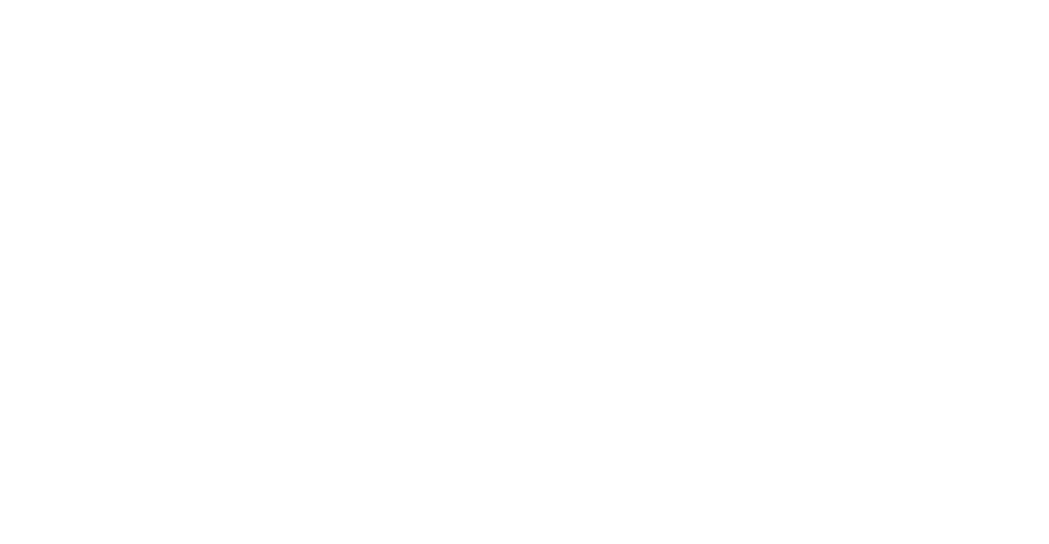
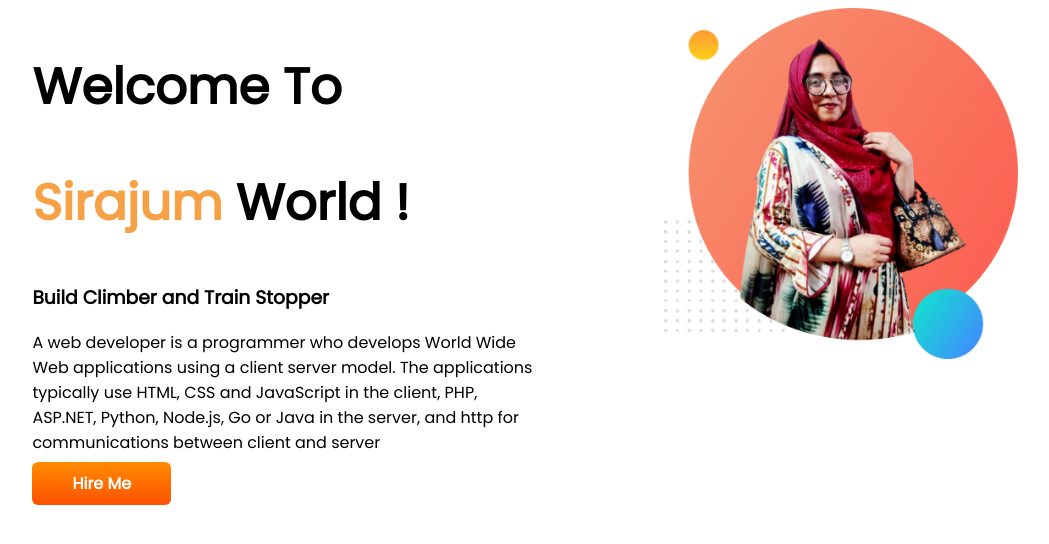
Before and after one commit to MuNiRa369/developer-portfolio, a plain HTML site: page index.html in a window 1280 px wide. Shown: the whole page, without its empty margins (102-1151 px from the left). Drawn offline with Linux system fonts and the light colour scheme.

Commit message:
1st step

```diff
--- a/index.html
+++ b/index.html
@@ -1,13 +1,33 @@
 <!DOCTYPE html>
 <html lang="en">
-<head>
-    <meta charset="UTF-8">
-    <meta http-equiv="X-UA-Compatible" content="IE=edge">
-    <meta name="viewport" content="width=device-width, initial-scale=1.0">
+  <head>
+    <meta charset="UTF-8" />
+    <meta http-equiv="X-UA-Compatible" content="IE=edge" />
+    <meta name="viewport" content="width=device-width, initial-scale=1.0" />
     <title>Munira Portfolio</title>
-    <link rel="stylesheet" href="style.css">
-</head>
-<body>
-
-</body>
+    <!-- favicon -->
+    <link rel="shortcut icon" href="showOff/chill.jpg" type="image/x-icon">
+    <!-- font style set -->
+    <link rel="preconnect" href="https://fonts.googleapis.com" />
+    <link rel="preconnect" href="https://fonts.gstatic.com" crossorigin />
+    <link href="https://fonts.googleapis.com/css2?family=Poppins&display=swap" rel="stylesheet" />
+    <!-- End of font style set -->
+    <link rel="stylesheet" href="style.css" />
+  </head>
+  <body>
+    <section>
+      <div class="half-width">
+        <h1>Welcome To</h1>
+        <h1><span class="or">Sirajum</span> World !</h1>
+        <h3>Build Climber and Train Stopper</h3>
+        <p>
+          A web developer is a programmer who develops World Wide Web applications using a client server model. The applications typically use HTML,
+          CSS and JavaScript in the client, PHP, ASP.NET, Python, Node.js, Go or Java in the server, and http for communications between client and
+          server
+        </p>
+        <a class="link-button" href="https://munira369.github.io/basic-html/">Hire Me</a>
+      </div>
+      <div class="half-width"><img src="showOff/my pic.png " alt="own picture" /></div>
+    </section>
+  </body>
 </html>
--- a/style.css
+++ b/style.css
@@ -0,0 +1,32 @@
+body{
+    font-family: 'Poppins', sans-serif;
+}
+h1{
+    font-size: 50px;
+}
+.or{
+    color: rgba(244, 145, 40, 0.859);
+}
+/* devided in section */
+section{
+    display: flex;
+}
+/* set both sector width */
+.half-width{
+    width: 50%;
+    padding-left: 10%;
+}
+/* image width set  */
+.half-width img{
+    width: 70%;
+}
+/* hire button */
+.link-button{
+    background-image:linear-gradient( darkorange,rgb(255, 81, 0));
+    text-decoration:     none;
+    padding: 10px 40px;
+    color: white;
+    font-weight: 600;
+    border-radius: 6px;
+    ba
+}
```
Also changed, not shown: showOff/chill.jpg (added).
